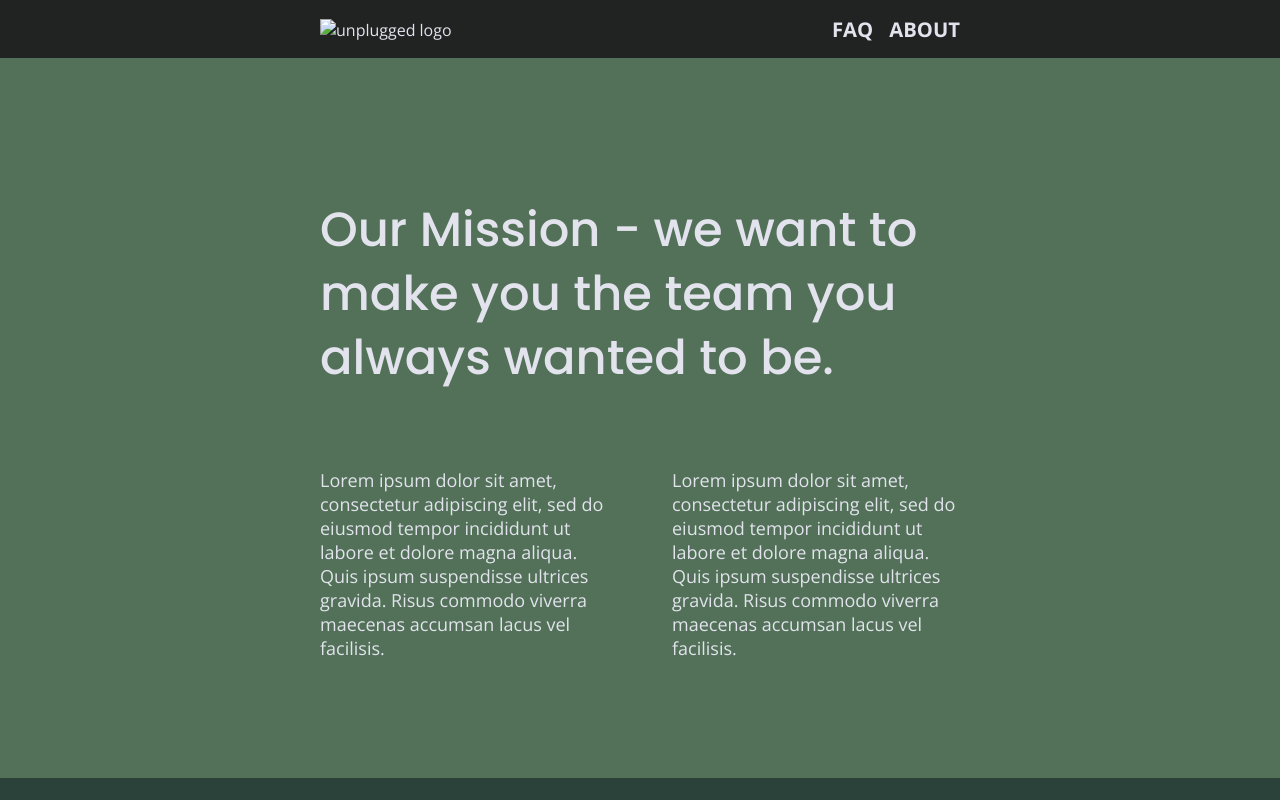
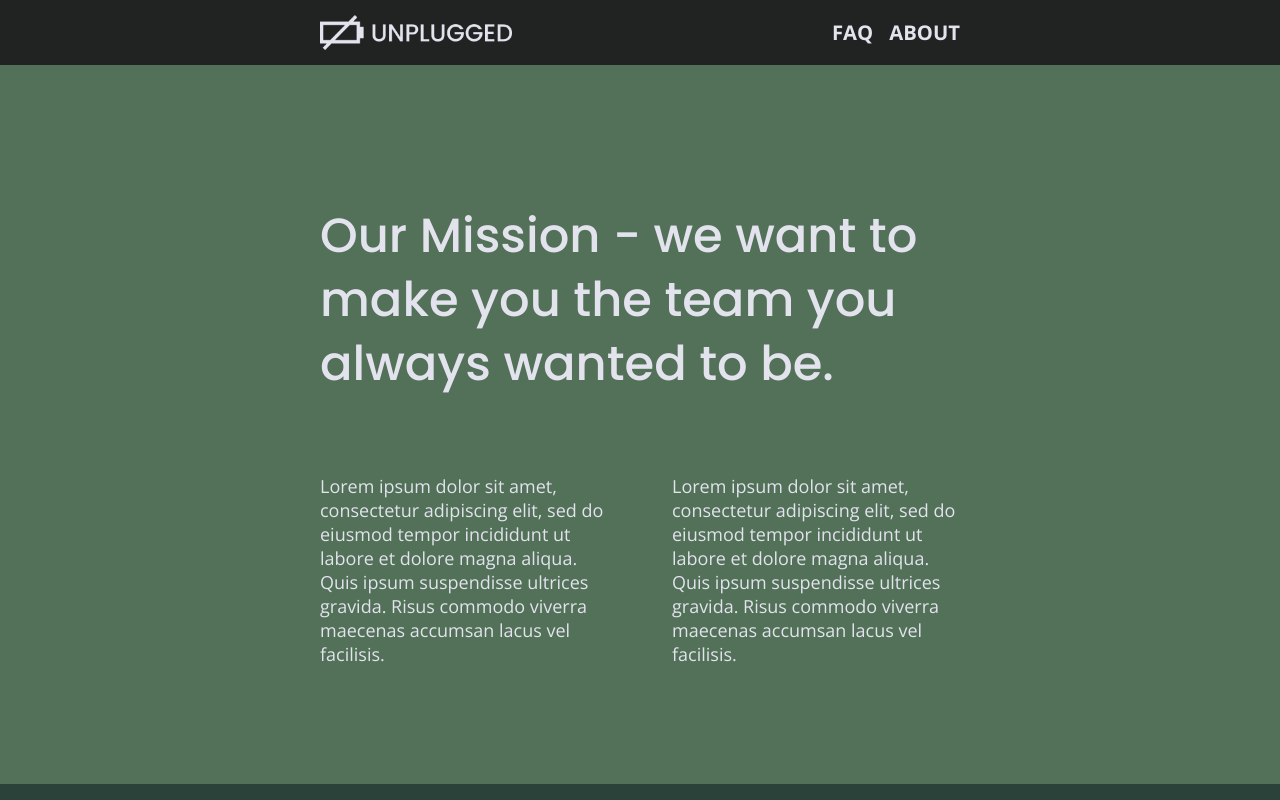
Before and after one commit to Violetbluecherry/unplugged-design, a website: page about/index.html in a window 1280 px wide. Shown: the top 800 px of the page. Drawn offline with nearby package versions, Linux system fonts and the light colour scheme; files that its build step writes are made by us from their sources; files whose address does not match are found by name.

Commit message:
added links for logo

```diff
--- a/about/index.html
+++ b/about/index.html
@@ -25,9 +25,11 @@
   <!-- Add your site or application content here -->
   <header>
     <div class="content-wrapper">
-      <a href="#">
-        <img src="" alt="unplugged logo">
+      <figure>
+        <a href="../index.html">
+        <img src="../img/unpluggedlogo.png" alt="unplugged logo">
       </a>
+      </figure>
       <div class="header-divider"></div>
       <nav>
         <ul>
@@ -37,6 +39,7 @@
       </nav>
     </div>
   </header>
+
   <main>
     <section class="mission">
       <div class="content-wrapper">
@@ -49,11 +52,13 @@
         </div>
       </div><!--mission content wrapper ends-->
     </section>
+    <!--contact-info-->
+
     <section class="map">
       <figure>
-
       </figure>
     </section>
+
     <section class="contact-section">
       <div class="content-wrapper">
         <h2>Contact us, because you all need this.</h2>
```
